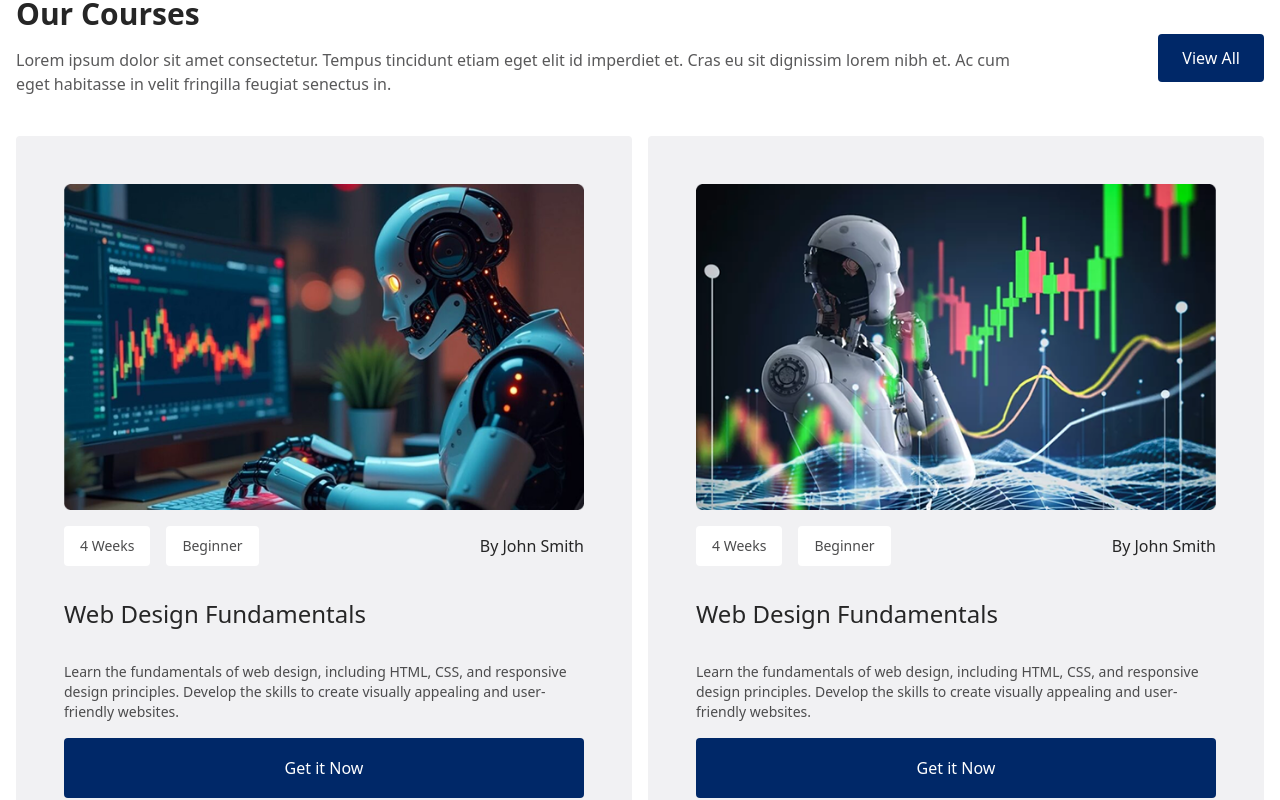
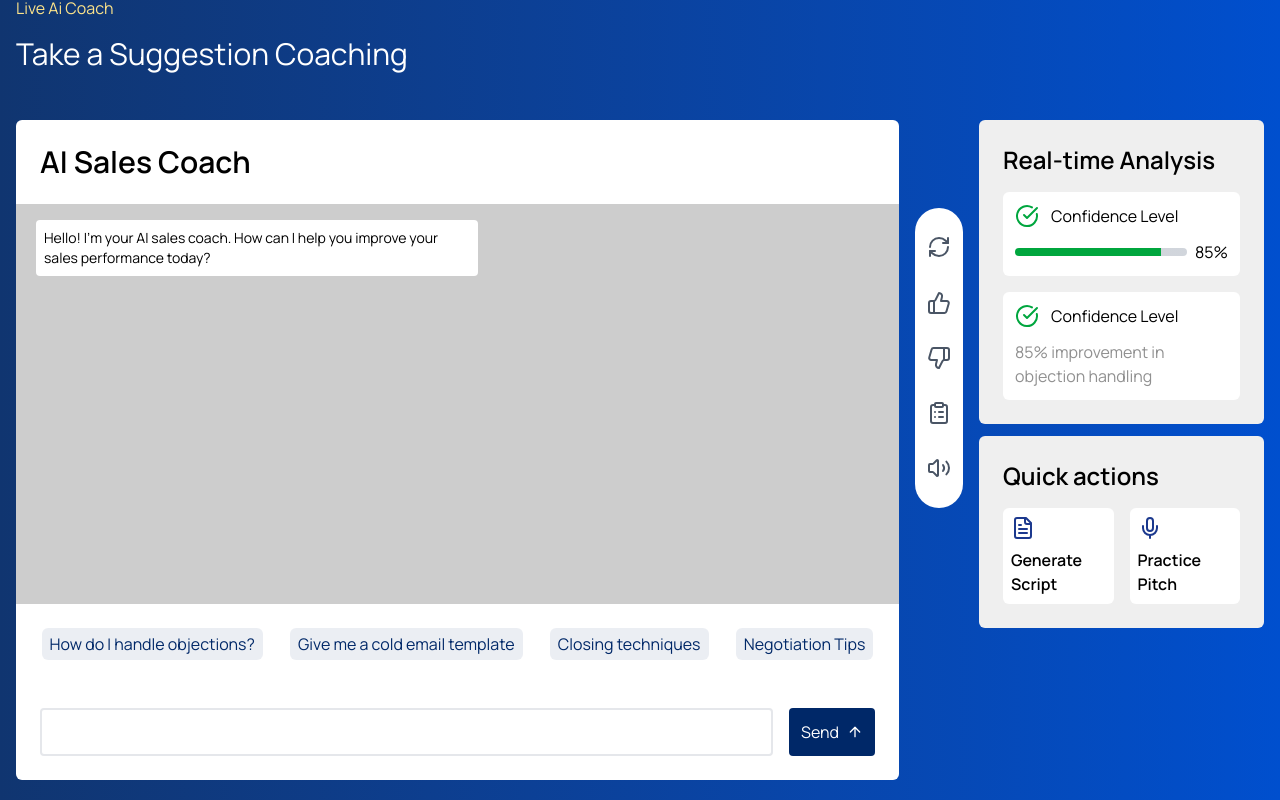
Before and after one commit to Asifmahmud436/salesrank-ai, a React (Vite) app: page / in a window 1280 px wide. Shown: the part 860-1660 px from the top of the page. Built offline with nearby package versions, Linux system fonts and the light colour scheme.

Commit message:
project completed

```diff
--- a/package.json
+++ b/package.json
@@ -13,12 +13,14 @@
     "@tailwindcss/vite": "^4.1.4",
     "lucide-react": "^0.503.0",
     "react": "^19.0.0",
+    "react-awesome-reveal": "^4.3.1",
     "react-dom": "^19.0.0",
     "react-icons": "^5.5.0",
     "tailwindcss": "^4.1.4"
   },
   "devDependencies": {
     "@eslint/js": "^9.22.0",
+    "@shadcn/ui": "^0.0.4",
     "@types/react": "^19.0.10",
     "@types/react-dom": "^19.0.4",
     "@vitejs/plugin-react": "^4.3.4",
--- a/src/App.jsx
+++ b/src/App.jsx
@@ -3,11 +3,13 @@ import Navbar from "./components/Navbar"
 import Review from "./components/Review"
 import Accordion from './components/Accordion'
 import Footer from "./components/Footer"
+import AiCoach from "./components/AI"
 
 function App(){
   return(
     <div>
       <Navbar/>
+      <AiCoach/>
       <Courses/>
       <Accordion/>
       <Review/>
--- /dev/null
+++ b/src/components/AI.jsx
@@ -0,0 +1,150 @@
+import { useState } from "react";
+import {
+  RefreshCw,
+  ThumbsUp,
+  ThumbsDown,
+  Volume2,
+  ArrowUp,
+  FileText,
+  Mic,
+  CheckCircle,
+  ClipboardList,
+} from "lucide-react";
+
+export default function AI() {
+  const [messages, setMessages] = useState([]);
+  const [input, setInput] = useState("");
+
+  return (
+    <div className="bg-gradient-to-r from-[#103570] to-[#004FCE] px-4 font-[Manrope] py-12">
+      <div className="w-full lg:max-w-[1440px] mx-auto">
+        <h1 className="text-[#FCE38A]">Live Ai Coach</h1>
+        <h1 className="text-3xl text-white mb-9 mt-4">
+          Take a Suggestion Coaching{" "}
+        </h1>
+      </div>
+      <div className="w-full lg:max-w-[1440px] flex flex-col lg:flex-row gap-4 mx-auto my-12">
+        {/* text container */}
+        <div className="w-full lg:max-w-[883px] rounded-md bg-white">
+          <nav className="p-6 text-3xl font-semibold">AI Sales Coach</nav>
+
+          {/* chat display container */}
+          <div className="bg-[#CDCDCD] flex-grow relative h-[400px] py-4 px-4 overflow-auto space-y-3">
+            <p className="bg-white p-2 text-sm absolute left-5 w-3/4 lg:max-w-2/4 rounded-sm">
+              Hello! I'm your AI sales coach. How can I help you improve your
+              sales performance today?
+            </p>
+            {/* Messages from input */}
+            <div className="flex flex-col space-y-2 pt-16">
+              {messages.map((msg, index) => (
+                <div
+                  key={index}
+                  className="self-end bg-green-600 text-white px-4 py-2 rounded-md max-w-[70%] text-sm"
+                >
+                  {msg}
+                </div>
+              ))}
+            </div>
+          </div>
+
+          {/* sending container */}
+          <div>
+            {/* suggestion buttons*/}
+            <div className="flex flex-col lg:flex-row gap-6 justify-around p-6">
+              <button className="text-[#002868] bg-[#00286814] rounded-md px-2 py-1">
+                How do I handle objections?
+              </button>
+              <button className="text-[#002868] bg-[#00286814] rounded-md px-2 py-1">
+                Give me a cold email template
+              </button>
+              <button className="text-[#002868] bg-[#00286814] rounded-md px-2 py-1">
+                Closing techniques
+              </button>
+              <button className="text-[#002868] bg-[#00286814] rounded-md px-2 py-1">
+                Negotiation Tips
+              </button>
+            </div>
+
+            {/* input and send button */}
+            <div className="flex flex-col lg:flex-row p-6 gap-4">
+              <input
+                type="text"
+                value={input}
+                onChange={(e) => setInput(e.target.value)}
+                className="flex grow border-2 border-[#E5E7EB] px-2 py-2 rounded-sm"
+              />
+              <button
+                onClick={() => {
+                  if (input.trim() !== "") {
+                    setMessages((prev) => [...prev, input]);
+                    setInput("");
+                  }
+                }}
+                className="bg-[#002868] py-3 lg:px-3 text-white rounded-sm flex items-center gap-2 justify-center"
+              >
+                Send <ArrowUp className="h-4 w-4" />
+              </button>
+            </div>
+          </div>
+        </div>
+
+        {/* middle container */}
+        <div className="hidden lg:flex lg:flex-col justify-around text-gray-600 bg-white p-3 rounded-3xl h-[300px] mt-22">
+          <RefreshCw />
+          <ThumbsUp />
+          <ThumbsDown />
+          <ClipboardList />
+          <Volume2 />
+        </div>
+
+        {/* right container */}
+        <div className="flex flex-col h-full">
+          <div className="space-y-3">
+            {/* analysis section */}
+            <div className="p-6 bg-[#EFEFEF] space-y-4 rounded-md">
+              <h1 className="text-2xl font-semibold">Real-time Analysis</h1>
+
+              {/* confidence container */}
+              <div className="space-y-3 bg-white p-3 rounded-md">
+                <div className="flex gap-3">
+                  <CheckCircle className="text-green-600" />
+                  <h1>Confidence Level</h1>
+                </div>
+                <div className="flex gap-2 items-center">
+                  <div className="h-2 w-9/10 rounded-sm bg-gradient-to-r from-green-600 from-0% via-green-600 via-[85%] to-gray-300 to-[85%]"></div>
+                  <div>85%</div>
+                </div>
+              </div>
+
+              {/* confidence text container */}
+              <div className="space-y-3 bg-white p-3 rounded-md">
+                <div className="flex gap-3">
+                  <CheckCircle className="text-green-600" />
+                  <h1>Confidence Level</h1>
+                </div>
+                <div className="text-[#909090]">
+                  85% improvement in objection handling
+                </div>
+              </div>
+            </div>
+
+            {/* quick actions container */}
+            <div className="p-6 bg-[#EFEFEF] space-y-4 rounded-md">
+              <h1 className="text-2xl font-semibold">Quick actions</h1>
+              <div className="flex flex-col lg:flex-row gap-4">
+                <div className="p-2 w-full bg-white rounded-md space-y-2 font-semibold">
+                  <FileText className="text-blue-900" />
+                  <h1>Generate Script</h1>
+                </div>
+                <div className="p-2 w-full bg-white rounded-md space-y-2 font-semibold">
+                  <Mic className="text-blue-900" />
+                  <h1>Practice Pitch</h1>
+                </div>
+              </div>
+            </div>
+          </div>
+        </div>
+      </div>
+    </div>
+  );
+}
--- a/src/components/Accordion.jsx
+++ b/src/components/Accordion.jsx
@@ -1,14 +1,17 @@
-import { useState } from "react"
-import { Minus, Plus } from "lucide-react"
+import { useState } from "react";
+import { Minus, Plus } from "lucide-react";
+import { Fade } from "react-awesome-reveal";
 
 export default function FAQAccordion() {
-  const [openItems, setOpenItems] = useState([1, 2])
+  const [openItems, setOpenItems] = useState([1, 2]);
 
   const toggleItem = (index) => {
     setOpenItems((prevOpenItems) =>
-      prevOpenItems.includes(index) ? prevOpenItems.filter((item) => item !== index) : [...prevOpenItems, index],
-    )
-  }
+      prevOpenItems.includes(index)
+        ? prevOpenItems.filter((item) => item !== index)
+        : [...prevOpenItems, index]
+    );
+  };
 
   const faqItems = [
     {
@@ -29,25 +32,41 @@ export default function FAQAccordion() {
       answer:
         "To provide an accurate quotation, we need to understand your project scope, timeline, and specific requirements. The more details you can share about your business goals and expectations, the more precise our quotation will be.",
     },
-  ]
+  ];
 
   return (
-    <div className="max-w-3xl mx-auto p-6 bg-white">
+    <Fade>
+      <div className="max-w-3xl mx-auto p-6 bg-white font-[Manrope]">
         <div className="mb-8">
-        <p className="text-sm text-gray-500 mb-2">Frequently asked <br />questions</p>
-        <h2 className="text-2xl lg:text-4xl text-center w-full lg:max-w-[920px]">Constant collaboration is how we <br />roll. Let's see if we are a good fit.</h2>
+          <p className="text-sm text-gray-500 mb-2">
+            Frequently asked <br />
+            questions
+          </p>
+          <h2 className="text-2xl lg:text-4xl text-center w-full lg:max-w-[920px]">
+            Constant collaboration is how we <br />
+            roll. Let's see if we are a good fit.
+          </h2>
         </div>
 
         <div className="space-y-6">
           {faqItems.map((item, index) => (
             <div key={index} className="border-b border-gray-200 pb-6">
-            <div className="flex items-start justify-between cursor-pointer" onClick={() => toggleItem(index)}>
+              <div
+                className="flex items-start justify-between cursor-pointer"
+                onClick={() => toggleItem(index)}
+              >
                 <div className="flex gap-4">
-                <span className="text-amber-600 font-medium">{item.number}</span>
+                  <span className="text-amber-600 font-medium">
+                    {item.number}
+                  </span>
                   <h3 className="text-lg font-medium">{item.question}</h3>
                 </div>
                 <button className="mt-1 flex-shrink-0">
-                {openItems.includes(index) ? <Minus className="h-5 w-5" /> : <Plus className="h-5 w-5" />}
+                  {openItems.includes(index) ? (
+                    <Minus className="h-5 w-5" />
+                  ) : (
+                    <Plus className="h-5 w-5" />
+                  )}
                 </button>
               </div>
               {openItems.includes(index) && (
@@ -59,5 +78,6 @@ export default function FAQAccordion() {
           ))}
         </div>
       </div>
-  )
+    </Fade>
+  );
 }
--- a/src/components/Courses.jsx
+++ b/src/components/Courses.jsx
@@ -1,3 +1,4 @@
+import { Fade } from "react-awesome-reveal";
 function Courses() {
   return (
     <div className="my-12 max-w-[1440px] px-4 mx-auto">
@@ -21,36 +22,58 @@ function Courses() {
       </div>
       {/* courses */}
       <div className="flex flex-col lg:flex-row justify-between sm:place-items-center gap-4">
+        <Fade>
           <div className="w-full max-w-[705px] p-8 lg:p-12 bg-[#F1F1F3] space-y-4 rounded-sm ">
-          <img src="./course1.png" alt="" className="w-full"/>
+            <img src="./course1.png" alt="" className="w-full" />
             <div className="flex flex-col sm:flex-row sm:items-center sm:justify-between gap-4">
               <div className="flex gap-4 flex-wrap">
-            <button className="text-[#4C4C4D] bg-white py-2.5 px-4 text-sm rounded-sm">4 Weeks</button>
-            <button className="text-[#4C4C4D] bg-white py-2.5 px-4 text-sm rounded-sm">Beginner</button>
+                <button className="text-[#4C4C4D] bg-white py-2.5 px-4 text-sm rounded-sm">
+                  4 Weeks
+                </button>
+                <button className="text-[#4C4C4D] bg-white py-2.5 px-4 text-sm rounded-sm">
+                  Beginner
+                </button>
               </div>
               <p className="text-[#262626] whitespace-nowrap">By John Smith</p>
             </div>
-          <h1 className="text-2xl text-[#262626] py-4">Web Design Fundamentals</h1>
-          <p className="text-[#4C4C4D] text-sm">Learn the fundamentals of web design, including HTML, CSS, and responsive design principles. Develop the skills to create visually appealing and user-friendly websites.</p>
-          <button className="w-full text-white bg-[#002868] py-[18px] px-6 rounded-sm">Get it Now</button>
+            <h1 className="text-2xl text-[#262626] py-4">
+              Web Design Fundamentals
+            </h1>
+            <p className="text-[#4C4C4D] text-sm">
+              Learn the fundamentals of web design, including HTML, CSS, and
+              responsive design principles. Develop the skills to create
+              visually appealing and user-friendly websites.
+            </p>
+            <button className="w-full text-white bg-[#002868] py-[18px] px-6 rounded-sm">
+              Get it Now
+            </button>
           </div>
           <div className="w-full max-w-[705px] p-8 lg:p-12 bg-[#F1F1F3] space-y-4 rounded-sm ">
-          <img src="./course2.png" alt="" className="w-full"/>
+            <img src="./course2.png" alt="" className="w-full" />
             <div className="flex flex-col sm:flex-row sm:items-center sm:justify-between gap-4">
               <div className="flex gap-4 flex-wrap">
-            <button className="text-[#4C4C4D] bg-white py-2.5 px-4 text-sm rounded-sm">4 Weeks</button>
-            <button className="text-[#4C4C4D] bg-white py-2.5 px-4 text-sm rounded-sm">Beginner</button>
-
-
-
+                <button className="text-[#4C4C4D] bg-white py-2.5 px-4 text-sm rounded-sm">
+                  4 Weeks
+                </button>
+                <button className="text-[#4C4C4D] bg-white py-2.5 px-4 text-sm rounded-sm">
+                  Beginner
+                </button>
               </div>
               <p className="text-[#262626] whitespace-nowrap">By John Smith</p>
             </div>
-          <h1 className="text-2xl text-[#262626] py-4">Web Design Fundamentals</h1>
-          <p className="text-[#4C4C4D] text-sm">Learn the fundamentals of web design, including HTML, CSS, and responsive design principles. Develop the skills to create visually appealing and user-friendly websites.</p>
-          <button className="w-full text-white bg-[#002868] py-[18px] px-6 rounded-sm">Get it Now</button>
+            <h1 className="text-2xl text-[#262626] py-4">
+              Web Design Fundamentals
+            </h1>
+            <p className="text-[#4C4C4D] text-sm">
+              Learn the fundamentals of web design, including HTML, CSS, and
+              responsive design principles. Develop the skills to create
+              visually appealing and user-friendly websites.
+            </p>
+            <button className="w-full text-white bg-[#002868] py-[18px] px-6 rounded-sm">
+              Get it Now
+            </button>
           </div>
-
+        </Fade>
       </div>
     </div>
   );
--- a/src/components/Footer.jsx
+++ b/src/components/Footer.jsx
@@ -1,5 +1,8 @@
+import { Fade } from "react-awesome-reveal";
+
 function Footer() {
-    return (
+  return (
+    <Fade>
       <div className="bg-gradient-to-r from-[#6797FF]/15 to-[#FF6FB9]/15 space-y-6 pt-6">
         {/* Top Banner Section */}
         <div className="py-12 max-w-[1440px] mx-auto bg-gradient-to-r from-[#103570] to-[#004FCE] text-center space-y-6 text-white rounded-md mb-20 px-4">
@@ -21,15 +24,16 @@ function Footer() {
               <h1 className="text-3xl">Logo</h1>
             </div>
             <p className="text-[#335386] text-sm max-w-md">
-              SalesRank.AI offers a comprehensive suite of AI-powered solutions to
-              help you find expert sales professionals who can elevate every
+              SalesRank.AI offers a comprehensive suite of AI-powered solutions
+              to help you find expert sales professionals who can elevate every
               aspect of your business. From performance rankings and skill
               verification to industry benchmarking and real-time analytics, we
               provide the insights and tools to optimize your sales strategy and
               drive growth.
             </p>
             <div className="flex gap-2">
-              <img src="./icon1.svg" alt="icon1" className="w-6 h-6" /> {/* 🟢 updated */}
+              <img src="./icon1.svg" alt="icon1" className="w-6 h-6" />{" "}
+              {/* 🟢 updated */}
               <img src="./icon2.svg" alt="icon2" className="w-6 h-6" />
               <img src="./icon3.svg" alt="icon3" className="w-6 h-6" />
               <img src="./icon4.svg" alt="icon4" className="w-6 h-6" />
@@ -67,7 +71,11 @@ function Footer() {
                 <p className="text-sm text-[#335386]">Hey@boostim.com</p>
               </div>
               <div className="flex items-start gap-2">
-                <img src="./contact3.png" alt="Address" className="w-5 h-5 mt-1" />
+                <img
+                  src="./contact3.png"
+                  alt="Address"
+                  className="w-5 h-5 mt-1"
+                />
                 <p className="text-sm text-[#335386] w-[208px]">
                   2972 Westheimer Rd. Santa Ana, Illinois 85486
                 </p>
@@ -77,7 +85,8 @@ function Footer() {
         </div>
         <div className="border-1 border-[#B4B4B4] pt-12"></div>
       </div>
-    );
-  }
+    </Fade>
+  );
+}
 
-  export default Footer;
+export default Footer;
--- a/src/components/Navbar.jsx
+++ b/src/components/Navbar.jsx
@@ -1,5 +1,6 @@
 import { useState } from "react";
 import { Menu, X } from "lucide-react";
+import { Slide, Fade } from "react-awesome-reveal";
 
 export default function Navbar() {
   const [toggleMenu, setToggleMenu] = useState(false);
@@ -19,6 +20,7 @@ export default function Navbar() {
                   className="w-full h-full"
                 />
               </div>
+              <Fade>
                 <div className="flex flex-col">
                   <p className="text-xl sm:text-2xl font-bold tracking-tight text-[#1e3a8a]">
                     SalesRank.AI
@@ -27,9 +29,12 @@ export default function Navbar() {
                     stop guessing start ranking
                   </p>
                 </div>
+              </Fade>
             </div>
 
             {/* Desktop Navigation */}
+
+            <Fade>
               <div className="hidden lg:flex items-center space-x-8">
                 <div className="flex space-x-6 text-sm font-semibold">
                   <p className="cursor-pointer hover:text-blue-600 transition-colors">
@@ -52,6 +57,7 @@ export default function Navbar() {
                   Get Started
                 </button>
               </div>
+            </Fade>
 
             {/* Mobile Menu Button */}
             <button
@@ -98,20 +104,24 @@ export default function Navbar() {
         <div className="mt-8 md:mt-12 pb-12">
           <div className="flex flex-col lg:flex-row items-start lg:items-center justify-between gap-8 lg:gap-12">
             <div className="w-full lg:w-1/2">
+              <Fade>
                 <h1 className="text-4xl sm:text-5xl md:text-6xl leading-tight">
                   Your AI-
                   <br />
                   Powered <br />
                   Sales Coach
                 </h1>
+              </Fade>
 
               <div className="flex flex-col sm:flex-row items-start sm:items-center gap-6 mt-6 sm:mt-9">
                 <div className="w-full sm:w-auto max-w-[198px] h-auto shadow-2xl rounded-lg overflow-hidden">
+                  <Slide>
                     <img
                       src="./roboImg.png"
                       alt="AI Sales Coach"
                       className="w-full h-full object-cover hover:scale-105 cursor-pointer transition-all duration-600"
                     />
+                  </Slide>
                 </div>
                 <p className="text-[#05131DB2] max-w-[346px]">
                   Get real-time coaching, script suggestions, and deal-closing
@@ -151,7 +161,14 @@ export default function Navbar() {
             </div>
 
             <div className="relative">
-              <img src="bannerImg.png" alt="" className="hover:z-20 hover:scale-105 cursor-pointer transition-all duration-600"/>
+              <Slide direction="right">
+                <img
+                  src="bannerImg.png"
+                  alt=""
+                  className="hover:z-20 hover:scale-105 cursor-pointer transition-all duration-600"
+                />
+              </Slide>
+              <Fade>
                 <div className="absolute top-112 md:top-170 lg:top-160 sm:-right-40 lg:right-40 transform -translate-y-full mb-4 bg-white p-6 rounded-lg shadow-lg z-10 w-full md:w-3/4">
                   <div>
                     <div className="flex justify-between mb-4">
@@ -166,11 +183,12 @@ export default function Navbar() {
                       Growth is our priority.
                     </p>
                     <p className="text-sm text-gray-600">
-                    As a full-service business agency, we specialize in helping
-                    companies of all sizes optimize their operations
+                      As a full-service business agency, we specialize in
+                      helping companies of all sizes optimize their operations
                     </p>
                   </div>
                 </div>
+              </Fade>
             </div>
           </div>
         </div>
--- a/src/components/Review.jsx
+++ b/src/components/Review.jsx
@@ -1,11 +1,16 @@
 import { FaRegArrowAltCircleLeft } from "react-icons/fa";
 import { FaCircleArrowRight } from "react-icons/fa6";
+import { Fade } from "react-awesome-reveal";
 
 function Review() {
   return (
+    <Fade>
       <div className="font-[Manrope] max-w-[1280px] mx-auto px-4 my-12">
         <div className="text-2xl text-[#010205] mb-12 font-semibold text-center lg:text-start">
-        “ They thoroughly analyze our industry and target audience, allowing them to develop customized campaigns that effectively reach and engage our customers. Their creative ideas and cutting-edge techniques have helped us stay ahead of the competition.”
+          “ They thoroughly analyze our industry and target audience, allowing
+          them to develop customized campaigns that effectively reach and engage
+          our customers. Their creative ideas and cutting-edge techniques have
+          helped us stay ahead of the competition.”
         </div>
         <div className="flex justify-between ">
           <div className="flex gap-4 items-center">
@@ -23,7 +28,8 @@ function Review() {
           </div>
         </div>
       </div>
-  )
+    </Fade>
+  );
 }
 
-export default Review
+export default Review;
```
Also changed, not shown: 1 other file (tests, documents, lock files or other folders). Lines whose indentation alone changed are shown as unchanged.
